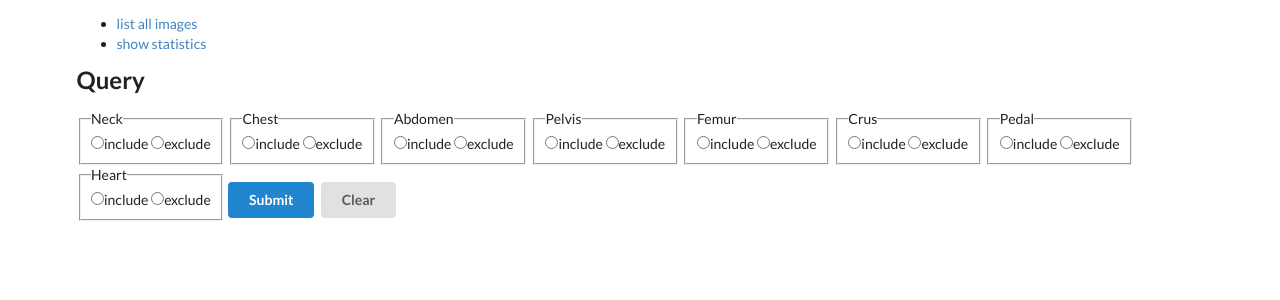
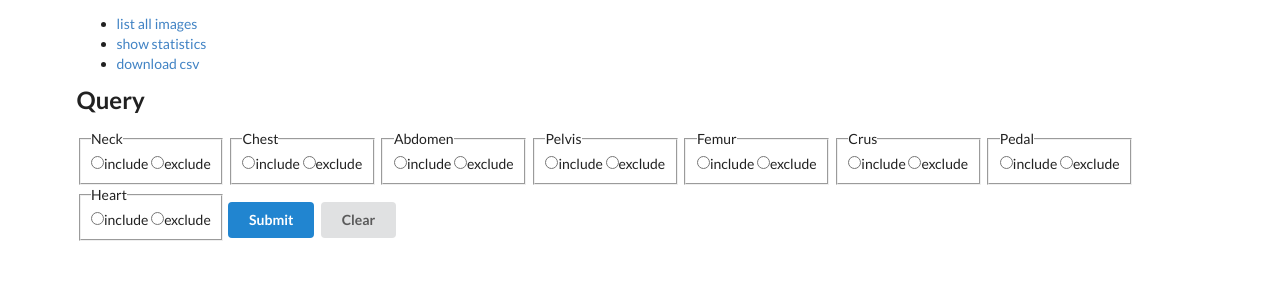
Before and after one commit to ykszk/image_tagging_tool, a Flask app: page / in a window 1280 px wide. Shown: the part 32-332 px from the top of the page. Run offline with Flask 2, Linux system fonts and the light colour scheme.

Commit message:
Add download_as_csv

```diff
--- a/app.py
+++ b/app.py
@@ -1,12 +1,13 @@
 import sys
 from pathlib import Path
-from flask import Flask, Blueprint, render_template, request
+from flask import Flask, Blueprint, render_template, request, send_file
 import utils
 
 app = Flask(__name__)
 app.jinja_env.globals.update(zip=zip)
 from collections import Counter
 import re
+import tempfile
 
 from abc import ABCMeta, abstractmethod
 
@@ -182,6 +183,22 @@ def put():
     return '', 200
 
 
+@app.route('/download_as_csv')
+def csv():
+    checked_tags = db.checked_tags()
+    with tempfile.NamedTemporaryFile(suffix='.csv', mode='w',
+                                     delete=False) as temp:
+        print(temp.name)
+        temp.write('filename,tags\n')
+        for fn, ct in zip(image_names, checked_tags):
+            temp.write('{},{}\n'.format(fn, ';'.join(ct)))
+        temp.close()
+        return send_file(temp.name,
+                         as_attachment=True,
+                         download_name='tags.csv',
+                         mimetype='text/csv')
+
+
 import argparse
 if __name__ == "__main__":
     parser = argparse.ArgumentParser(description='Image tagging application.')
@@ -203,7 +220,7 @@ if __name__ == "__main__":
     blueprint = Blueprint(IMAGE_URL,
                           __name__,
                           static_url_path='/images',
-                          static_folder=img_dir)
+                          static_folder=str(img_dir))
     app.register_blueprint(blueprint)
     image_paths = []
     img_pattern = re.compile(r'.+\.jpg|png|jpeg')
@@ -213,7 +230,8 @@ if __name__ == "__main__":
         if img_pattern.search(filename.name):
             image_paths.append(filename)
 
-    image_paths.sort()  # the order of filenames needs to match that of the db's
+    image_paths.sort(
+    )  # the order of filenames needs to match that of the db's
     image_names = [str(image.relative_to(img_dir)) for image in image_paths]
     image_paths = [str(Path(IMAGE_URL) / p) for p in image_names]
     print(len(image_paths), 'images found in', img_dir)
--- a/templates/index.html
+++ b/templates/index.html
@@ -7,6 +7,7 @@
     <ul>
       <li><a href="list">list all images</a></li>
       <li><a href="stats">show statistics</a></li>
+      <li><a href="download_as_csv">download csv</a></li>
     </ul>
     <div>
       <h2 class="ui header">Query</h2>
```
